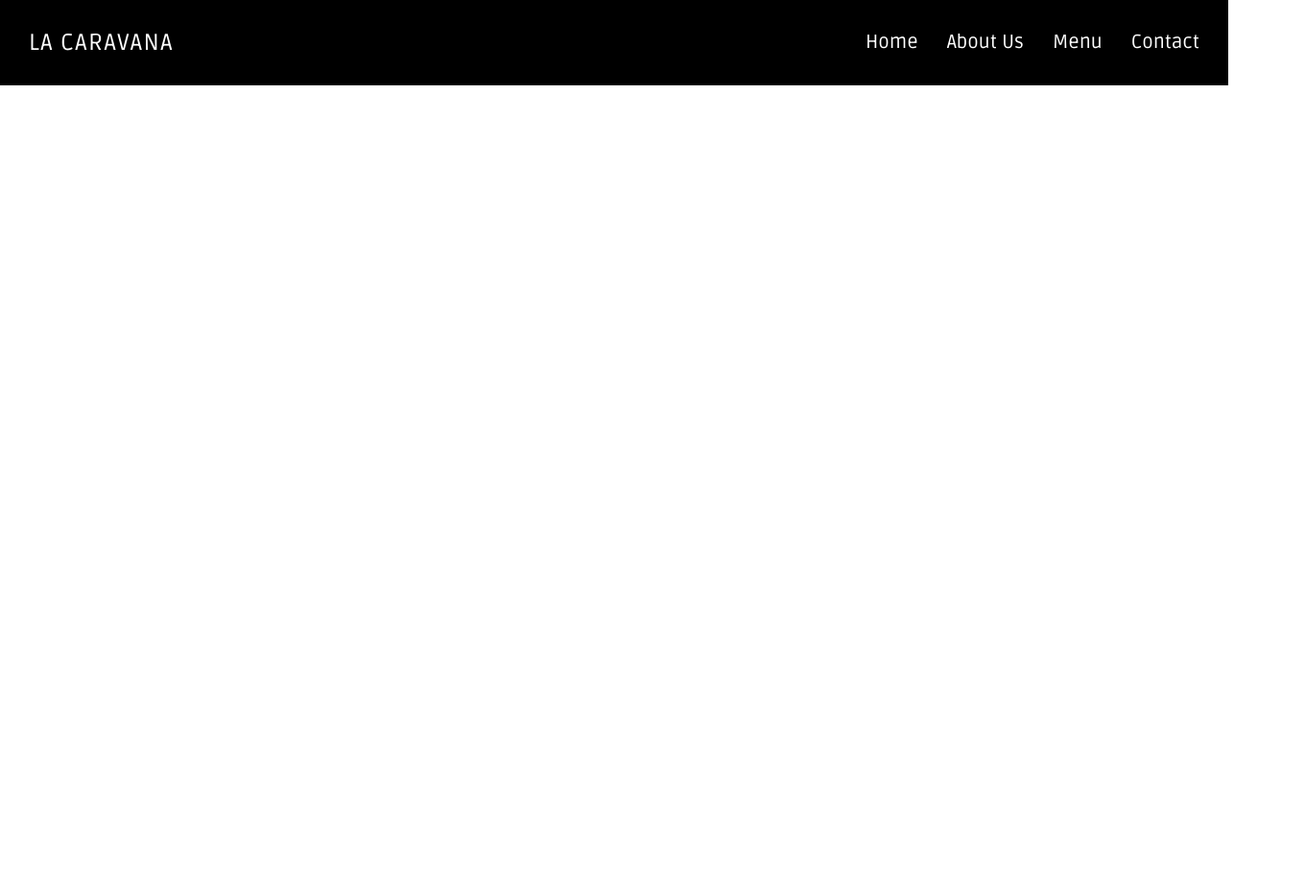
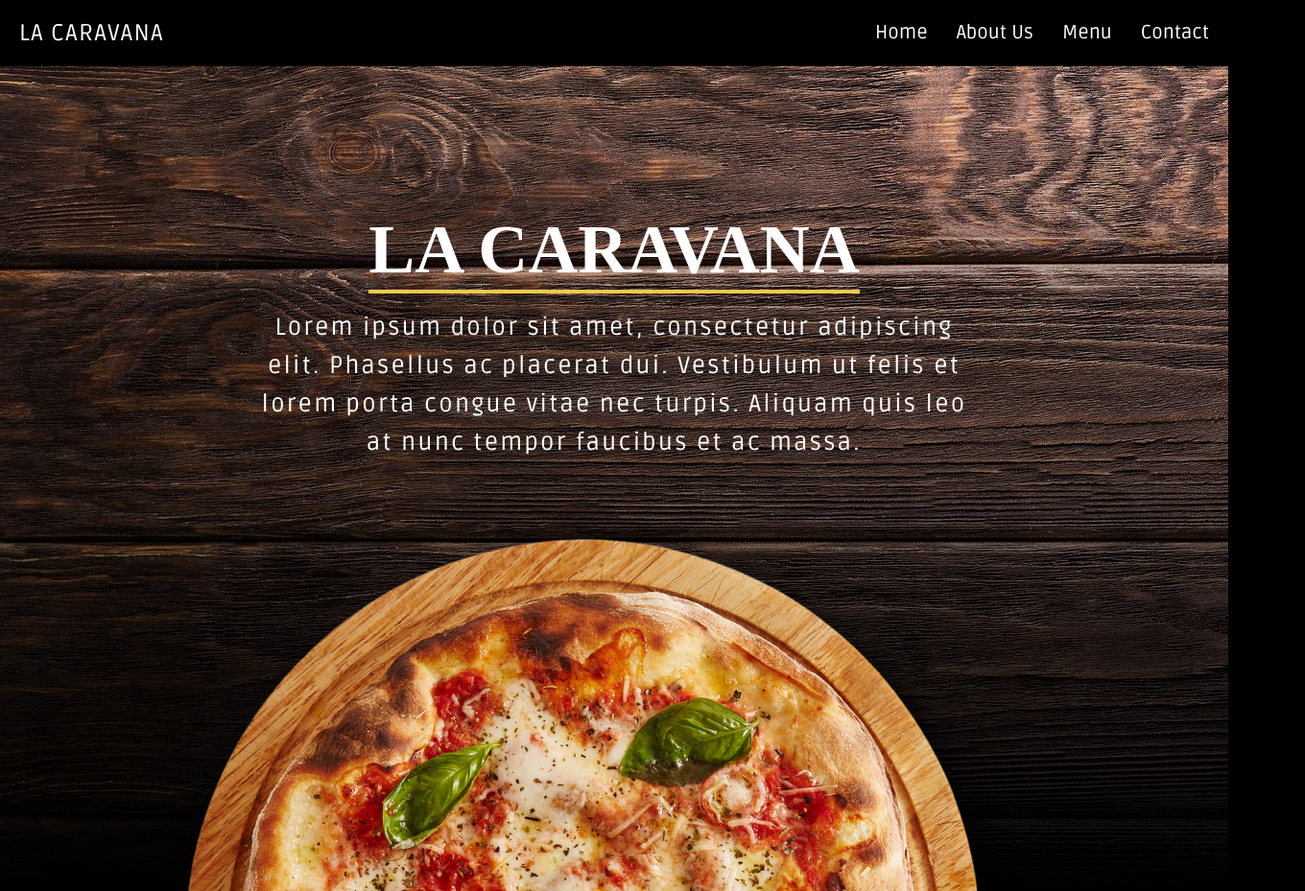
Before and after one commit to ahmediramadan01/restaurant-page-javascript, a website built with webpack: page src/template.html in a window 1280 px wide. Shown: the whole page at 96% size, 1360 px wide, since content can reach past the window. Before the commit the page ends 800 px from the top, so only its background shows below. Built offline with nearby package versions, Linux system fonts and the light colour scheme; a web font is replaced by a local one.

Commit message:
Build home section

```diff
--- /dev/null
+++ b/src/home.js
@@ -0,0 +1,26 @@
+import pizzaImage from "./assets/pizza-top.png";
+
+const renderHome = function () {
+    const homeSection = document.createElement("section");
+    homeSection.classList.add("home");
+
+    const heading = document.createElement("h1");
+    heading.classList.add("heading");
+    heading.textContent = "LA CARAVANA";
+
+    const paragraph = document.createElement("p");
+    paragraph.classList.add("paragraph");
+    paragraph.textContent = `Lorem ipsum dolor sit amet, consectetur adipiscing elit. Phasellus ac placerat dui.
+        Vestibulum ut felis et lorem porta congue vitae nec turpis. Aliquam quis leo at nunc tempor faucibus et ac massa.`;
+
+    const image = document.createElement("img");
+    image.src = pizzaImage;
+
+    homeSection.appendChild(heading);
+    homeSection.appendChild(paragraph);
+    homeSection.appendChild(image);
+
+    return homeSection;
+};
+
+export default renderHome;
--- a/src/index.js
+++ b/src/index.js
@@ -1,4 +1,4 @@
 import "./styles/style.css";
-import renderWebsite from "./website.js";
+import renderWebsite from "./website";
 
 renderWebsite();
--- a/src/styles/style.css
+++ b/src/styles/style.css
@@ -14,7 +14,10 @@ html {
 }
 
 body {
-    min-height: 100vh;
+    height: 100vh;
+    background-color: #000;
+    display: flex;
+    flex-direction: column;
 }
 
 ul {
@@ -33,17 +36,13 @@ button {
     font: inherit;
 }
 
-.container {
-    background-color: #000;
-}
-
 /* Header */
 
 .header {
     display: flex;
     align-items: center;
     justify-content: space-between;
-    padding: 3rem;
+    padding: 2rem;
 }
 
 .header__logo {
@@ -78,3 +77,51 @@ button {
 .nav__link:active {
     border-bottom: 1px solid currentColor;
 }
+
+/* Main */
+.main {
+    flex-grow: 1;
+}
+
+/* Home Section */
+
+.home {
+    height: 100%;
+    background: linear-gradient(
+            180deg,
+            rgba(0, 0, 0, 0) 0%,
+            rgba(39, 39, 39, 0.1) 0.01%,
+            rgba(0, 0, 0, 0.13) 13.02%,
+            #000 100%
+        ),
+        url("../assets/background.jpeg");
+
+    display: flex;
+    flex-direction: column;
+    align-items: center;
+    justify-content: space-between;
+}
+
+.heading {
+    color: #fff;
+    text-align: center;
+    font-family: Quattrocento;
+    font-size: 7.2rem;
+    font-style: normal;
+    font-weight: 700;
+    border-bottom: 4px solid #f2c94c;
+    padding-top: 15rem;
+}
+
+.paragraph {
+    color: #fff;
+    text-align: center;
+    font-family: Ruda;
+    font-size: 2.5rem;
+    font-style: normal;
+    font-weight: 400;
+    line-height: 40px;
+    letter-spacing: 2.25px;
+    max-width: 74.5rem;
+    padding-top: 1.5rem;
+}
--- a/src/template.html
+++ b/src/template.html
@@ -5,7 +5,5 @@
         <meta name="viewport" content="width=device-width, initial-scale=1.0" />
         <title><%= htmlWebpackPlugin.options.title %></title>
     </head>
-    <body>
-        <div class="container"></div>
-    </body>
+    <body></body>
 </html>
--- a/src/website.js
+++ b/src/website.js
@@ -1,4 +1,6 @@
-function renderHeader() {
+import renderHome from "./home";
+
+const renderHeader = function () {
     const header = document.createElement("header");
     header.classList.add("header");
 
@@ -11,9 +13,9 @@ function renderHeader() {
     header.appendChild(renderNavigation());
 
     return header;
-}
+};
 
-function renderNavigation() {
+const renderNavigation = function () {
     const navigation = document.createElement("nav");
     navigation.classList.add("nav");
 
@@ -43,12 +45,21 @@ function renderNavigation() {
     navigation.appendChild(contactLink);
 
     return navigation;
-}
+};
 
-function renderWebsite() {
-    const container = document.querySelector(".container");
+const renderMain = function () {
+    const mainSection = document.createElement("main");
+    mainSection.classList.add("main");
+    mainSection.appendChild(renderHome());
 
-    container.appendChild(renderHeader());
-}
+    return mainSection;
+};
+
+const renderWebsite = function () {
+    const body = document.querySelector("body");
+
+    body.appendChild(renderHeader());
+    body.appendChild(renderMain());
+};
 
 export default renderWebsite;
```
Also changed, not shown: dist/background.jpeg (added), dist/bundle.js, dist/index.html, dist/pizza-top.png (added), src/assets/background.jpeg (added), src/assets/pizza-top.png (added), 2 other files.
